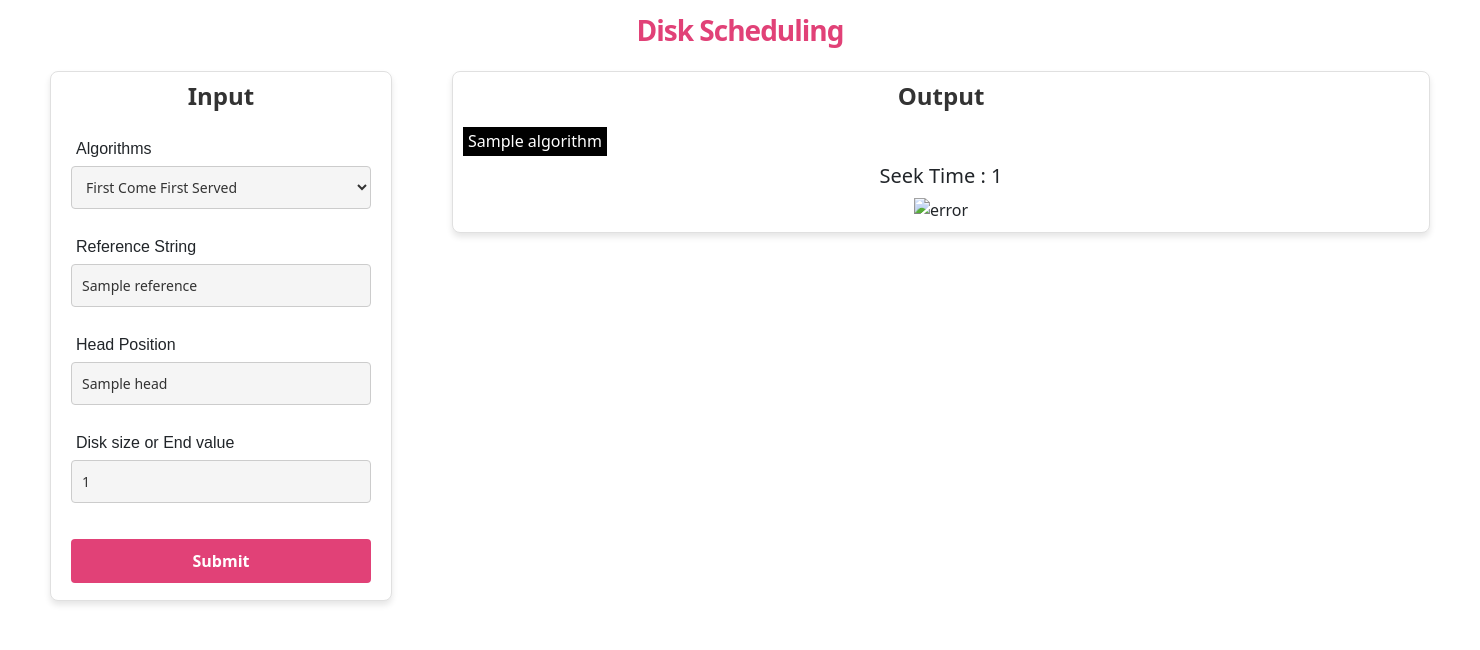
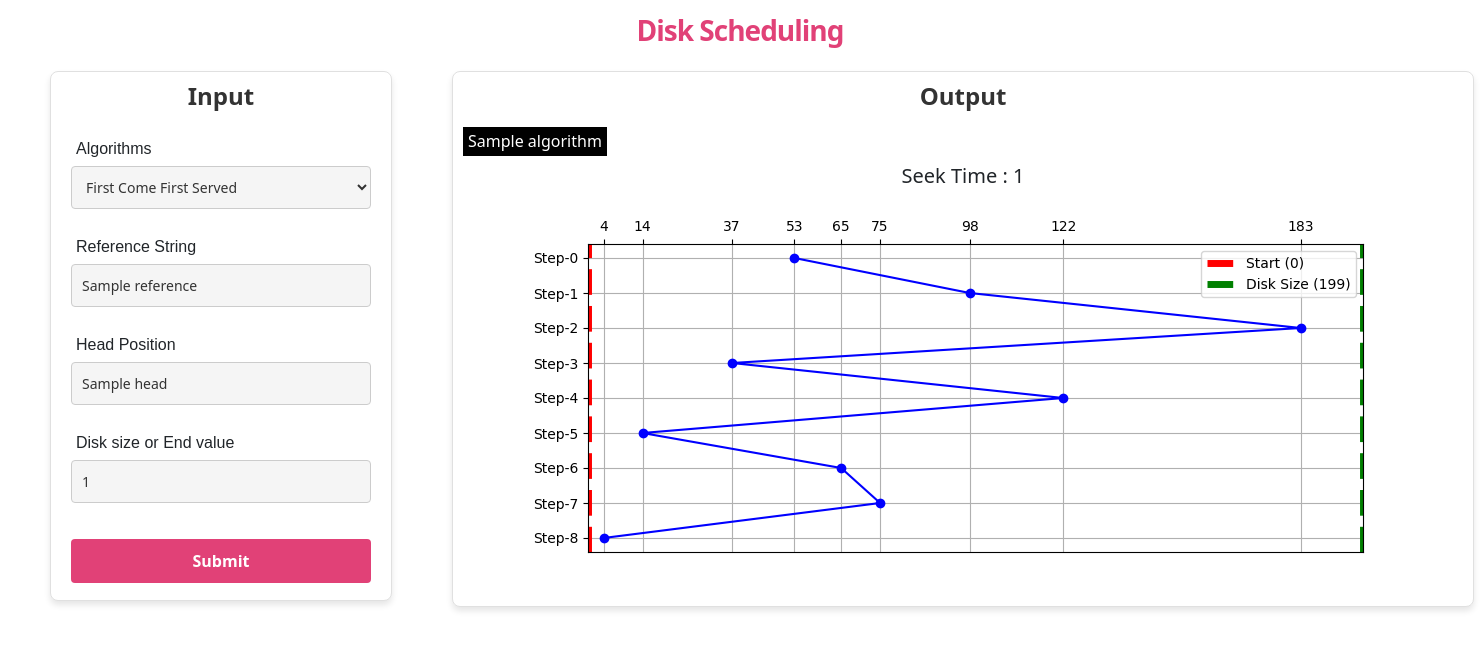
Before and after one commit to Dhineshkumarprakasam/HelpmeAtOS, a Flask app: template templates/disk_scheduling.html in a window 1480 px wide. Shown: the part 71-721 px from the top of the page. Run offline with Flask 3, Linux system fonts and the light colour scheme; the template is opened without the code that fills it: most values are stand-ins (such as "Sample title", 1, 10 or a date in 2020); some web fonts are replaced.

Commit message:
Update disk_scheduling.html

```diff
--- a/templates/disk_scheduling.html
+++ b/templates/disk_scheduling.html
@@ -53,7 +53,7 @@
                 <h6 class="algorithm-name">{{data['algorithm']}}</h5>
                 <h5 style="text-align: center;">Seek Time : {{data['total_seek']}}</h5>
                 <center>
-                <img src="{{ data['url']}}" alt="error">
+                <img src="/static/data/disk-plot.png" alt="error">
                 </center>
             {% endif %}
         {% endif %}
```
